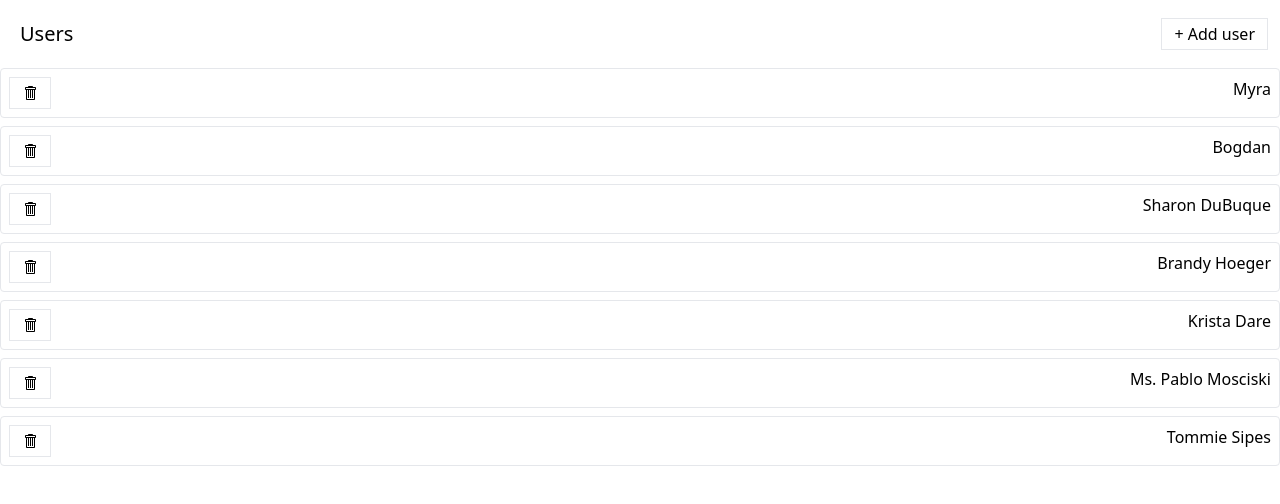
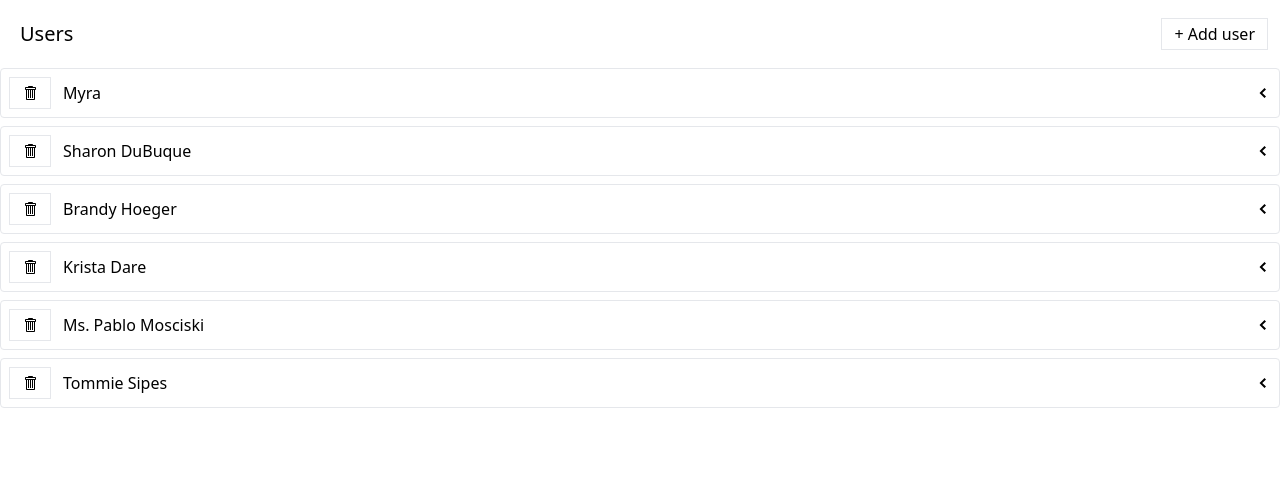
Before and after one commit to BogdanSkochynskyi/react-media-udemy, a React (Create React App) app: page / in a window 1280 px wide. Shown: the top 504 px of the page. Built offline with nearby package versions, Linux system fonts and the light colour scheme; data requests are answered from the project's data file.

Commit message:
Expanded panel added

```diff
--- a/db.json
+++ b/db.json
@@ -3,10 +3,6 @@
     {
       "id": 1,
       "name": "Myra"
-    },
-    {
-      "id": 2,
-      "name": "Bogdan"
     },
     {
       "name": "Sharon DuBuque",
--- /dev/null
+++ b/src/components/ExpandablePanel.js
@@ -0,0 +1,27 @@
+import {useState} from "react";
+import {GoChevronDown, GoChevronLeft} from "react-icons/go";
+
+function ExpandablePanel({header, children}) {
+    const [expanded, setExpanded] = useState(false);
+
+    const handleClick = () => {
+        setExpanded(!expanded);
+    };
+
+    return (
+        <div className="mb-2 border rounded">
+            <div className="flex p-2 justify-between items-center">
+                <div className="flex flex-row items-center justify-between">
+                    {header}
+                </div>
+                <div onClick={handleClick} className="cursor-pointer">
+                    {expanded ? <GoChevronDown/> : <GoChevronLeft/>}
+                </div>
+
+            </div>
+            {expanded && <div className="p-2 border-t">{children}</div>}
+        </div>
+    );
+}
+
+export default ExpandablePanel;
--- a/src/components/UsersListItem.js
+++ b/src/components/UsersListItem.js
@@ -1,7 +1,8 @@
-import { GoTrashcan } from "react-icons/go";
+import {GoTrashcan} from "react-icons/go";
 import useThunk from "../hooks/use-thunk";
 import {removeUser} from "../store";
 import Button from "./Button";
+import ExpandablePanel from "./ExpandablePanel";
 
 function UsersListItem({user}) {
     const [doRemoveUser, isLoading, error] = useThunk(removeUser)
@@ -9,15 +10,20 @@
         doRemoveUser(user);
     }
 
-    return <div className="mb-2 border rounded">
-        <div className="flex p-2 justify-between items-centered cursor-pointer">
-            <Button loading={isLoading} onClick={handleClick}>
-                <GoTrashcan/>
-            </Button>
-            {error && <div>Error deleting user</div>}
-            {user.name}
-        </div>
-    </div>
+    const header = <>
+        <Button className="mr-3" loading={isLoading} onClick={handleClick}>
+            <GoTrashcan />
+        </Button>
+        {error && <div>Error deleting user.</div>}
+        {user.name}
+    </>
+
+    return (
+        <ExpandablePanel header={header}>
+
+        </ExpandablePanel>
+
+    );
 }
 
 export default UsersListItem;
```
